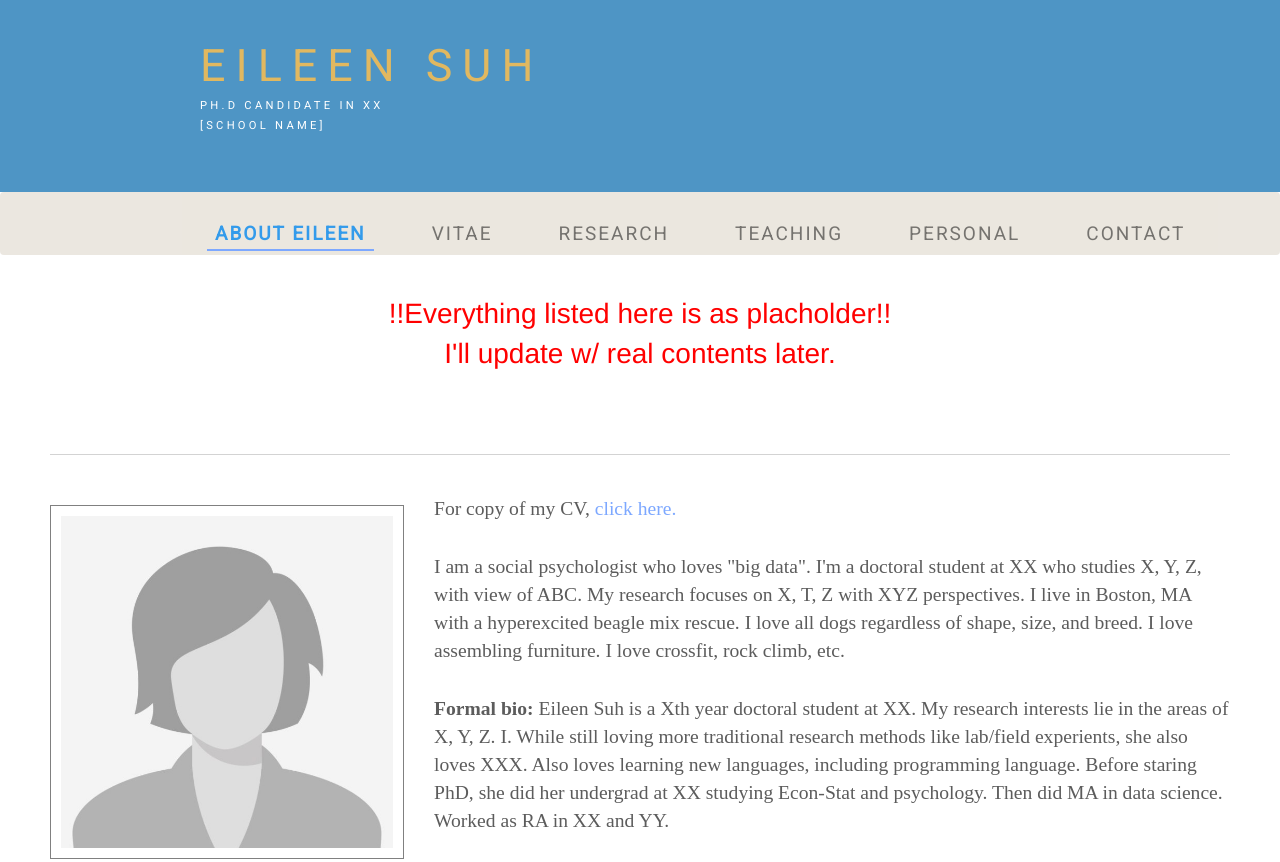
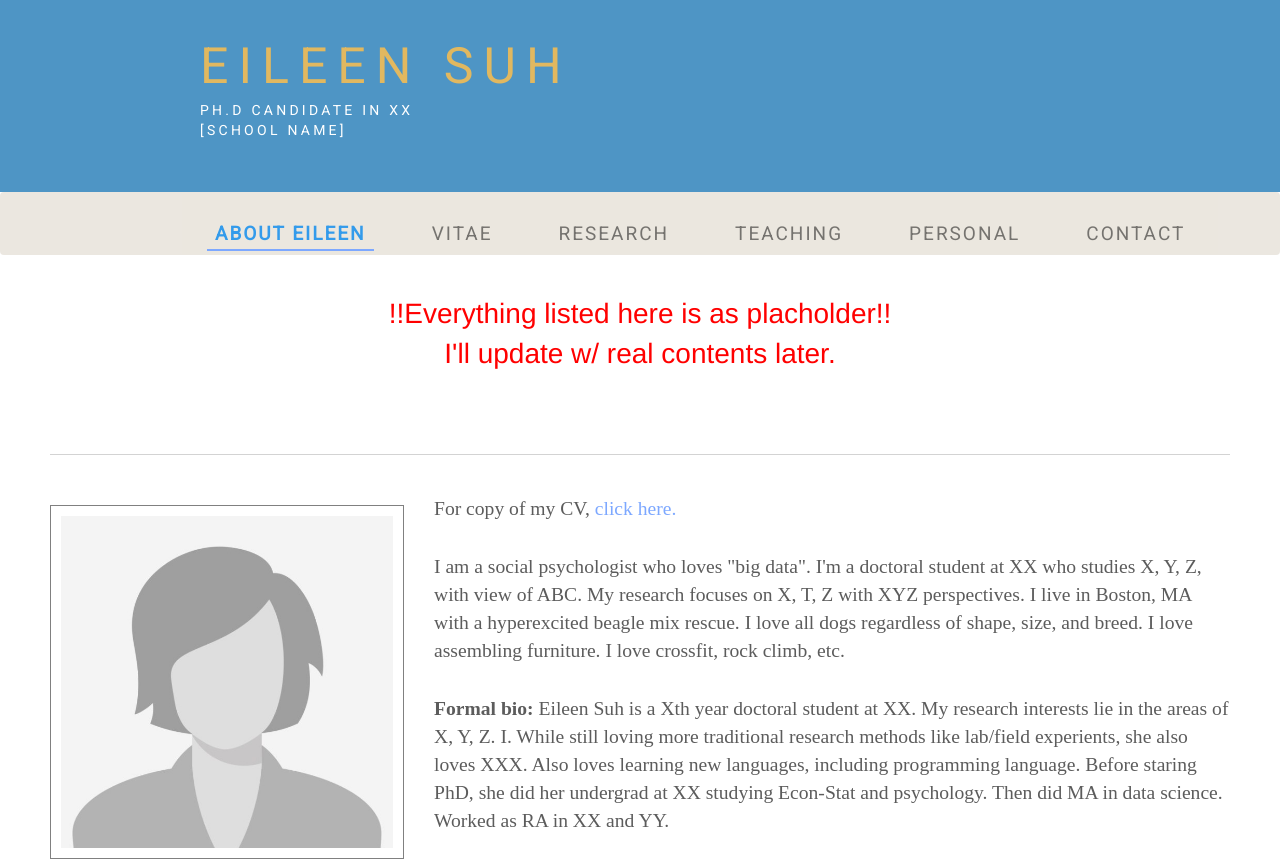
Before and after one commit to eileenSuh/eileenSuh.github.io, a plain HTML site: page index.html in a window 1280 px wide. Shown: the top 862 px of the page. Drawn offline with nearby package versions, Linux system fonts and the light colour scheme; files that its build step writes are made by us from their sources; a web font is replaced by a local one.

Commit message:
Update style.css

```diff
--- a/css/style.css
+++ b/css/style.css
@@ -55,7 +55,7 @@ h1.name {
 	/*text-align: left;*/
 	margin-left: 100px;
 	margin-top: 20px;
-	font-size: 3.5vw;
+	font-size: 50px;
 
 }
 
@@ -63,7 +63,7 @@ h1.name {
 	color: #FFF;
 	font-family: "Roboto", "Helvetica Neue";
 	letter-spacing: 3.25px;
-	font-size: 0.8em;
+	font-size: 1em;
 	text-transform: uppercase;
 	margin-left: 100px;
 
```
